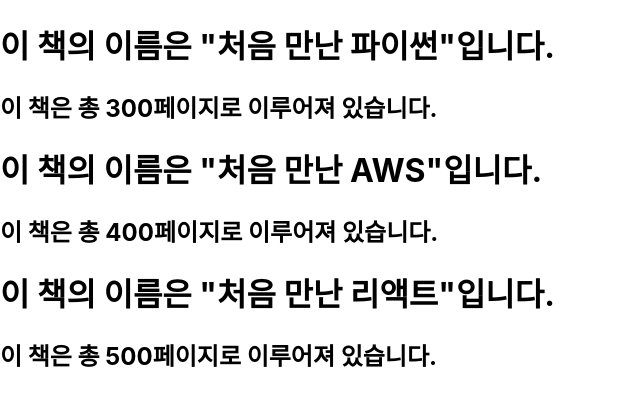
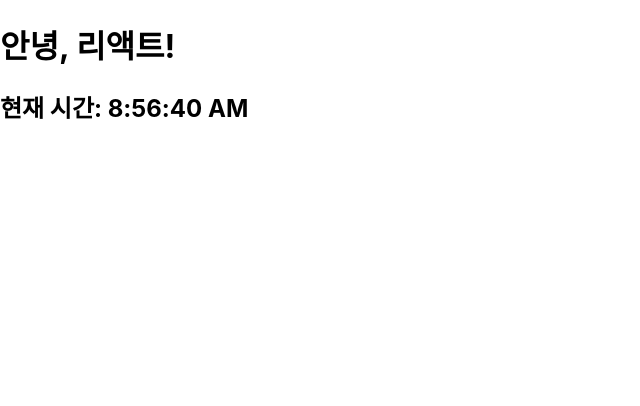
Before and after one commit to Minlee01/React_practice1, a React (Create React App) app: page / in a window 1280 px wide. Shown: the top 406 px of the page, without its empty margins (0-640 px from the left). Built offline with nearby package versions, Linux system fonts and the light colour scheme.

Commit message:
ch4_실습

```diff
--- /dev/null
+++ b/src/chapter_04/Clock.jsx
@@ -0,0 +1,11 @@
+import React from "react";
+
+function Clock(props) {
+    return (
+        <div>
+            <h1>안녕, 리액트!</h1>
+            <h2>현재 시간: {new Date().toLocaleTimeString()}</h2>
+        </div>
+    );
+}
+export default Clock;
--- a/src/index.js
+++ b/src/index.js
@@ -5,13 +5,17 @@
 import reportWebVitals from './reportWebVitals';
 
 import Library from './chapter_03/Library';
+import Clock from './chapter_04/Clock';
 
-ReactDOM.render(
-  <React.StrictMode>
-    <Library />
-  </React.StrictMode>,
-  document.getElementById('root')
-);
+setInterval(() => {
+  ReactDOM.render(
+    <React.StrictMode>
+      <Clock />
+    </React.StrictMode>,
+    document.getElementById('root')
+  );
+}, 1000); //setInterval함수를 사용해서 1000ms마다 새롭게 clock component를 root div에 랜더링하도록 만든 코드
+
 
 // If you want to start measuring performance in your app, pass a function
 // to log results (for example: reportWebVitals(console.log))
```
